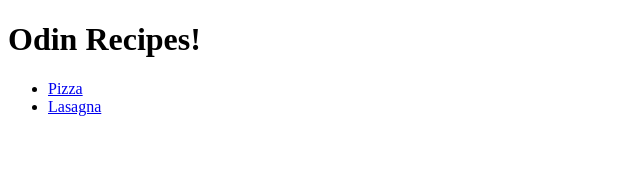
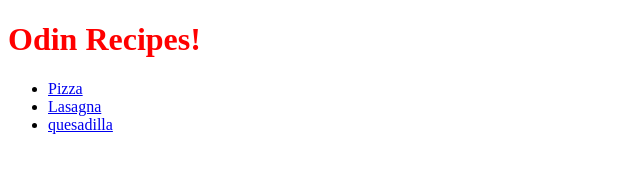
Before and after one commit to p4ridge/odin-recipes, a plain HTML site: page index.html in a window 1280 px wide. Shown: the whole page, without its empty margins (0-640 px from the left). Drawn offline with Linux system fonts and the light colour scheme.

Commit message:
add stylesheet
practicing add to muscle memory
8/15/23

```diff
--- a/index.html
+++ b/index.html
@@ -4,12 +4,15 @@
     <meta charset="UTF-8">
     <meta name="viewport" content="width=device-width, initial-scale=1.0">
     <title>Odin Recipes</title>
+    <link rel="stylesheet" href="styles.css" />
 </head>
 <body>
     <h1>Odin Recipes!</h1>
     <ul>
         <li><a href="recipes/pizza.html">Pizza</a></li>
         <li><a href="recipes/lasagna.html">Lasagna</a></li>
+        <li><a href="recipes/quesadilla.html">quesadilla</a></li>
+
     </ul>
 </body>
 </html>
--- /dev/null
+++ b/styles.css
@@ -0,0 +1,3 @@
+h1 {
+    color:red;
+}
```
Also changed, not shown: recipes/lasagna.html (+1 -0 lines).
